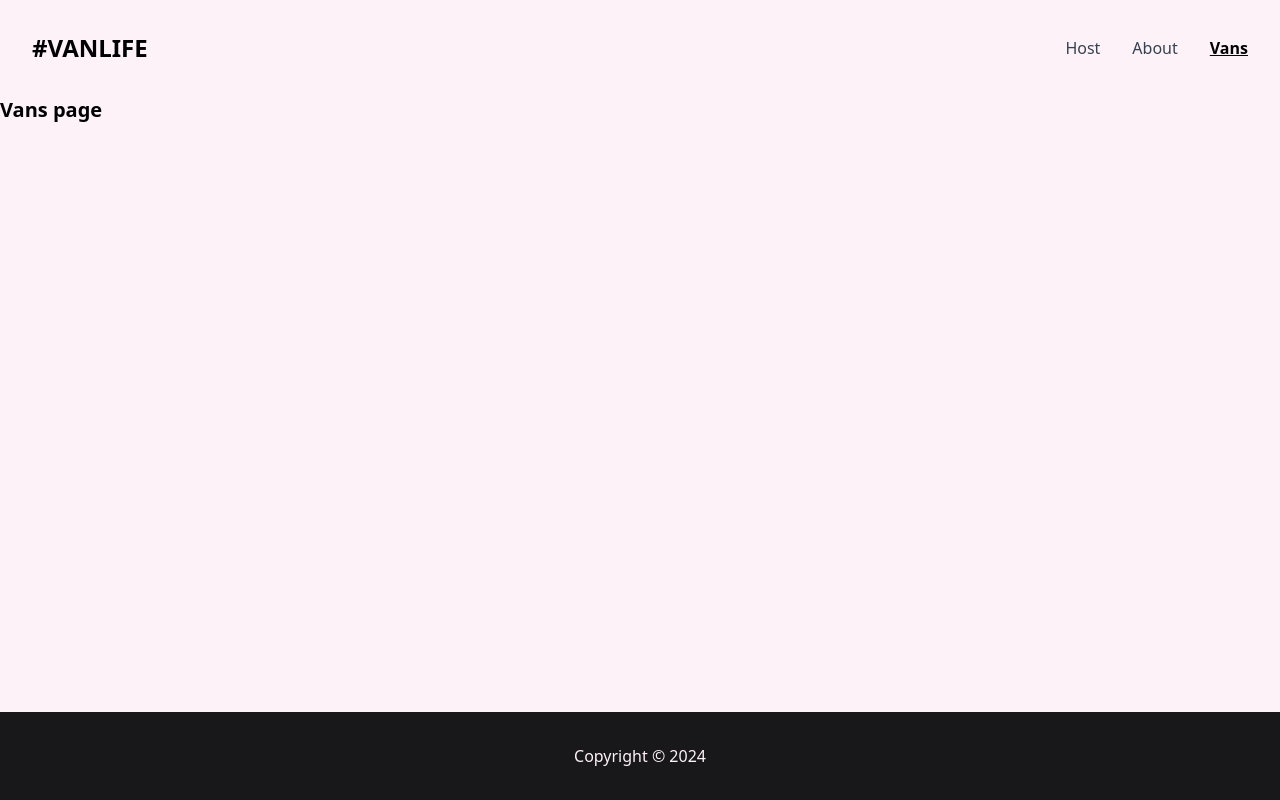
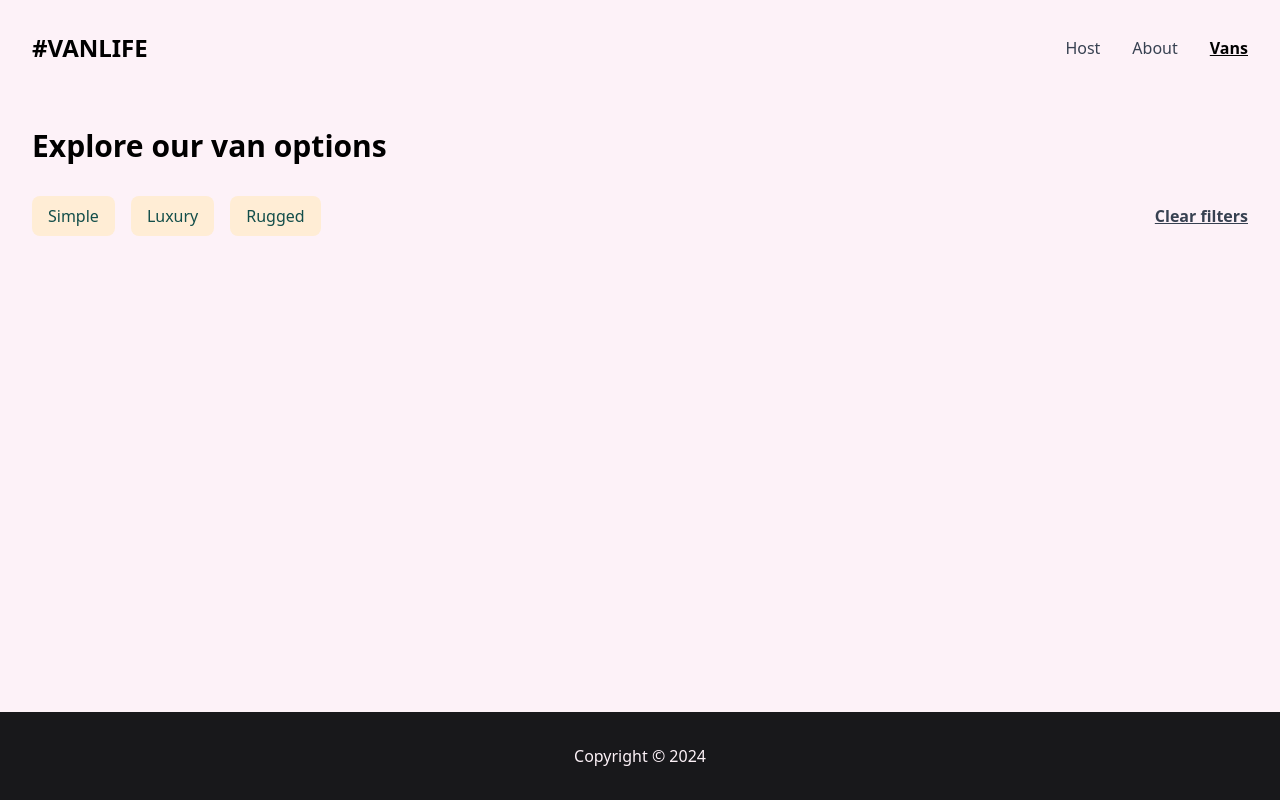
Before and after one commit to bilelhamitouche/vanlife-project, a React (Vite) app: page /vans in a window 1280 px wide. Built offline with nearby package versions, Linux system fonts and the light colour scheme.

Commit message:
deleted unused import

```diff
--- a/src/routes/vans/vans.jsx
+++ b/src/routes/vans/vans.jsx
@@ -1,5 +1,24 @@
+
 function Vans() {
-  return <div className="text-xl font-bold">Vans page</div>;
+  return (
+    <div className="flex flex-col gap-8 p-8">
+      <h1 className="text-3xl font-bold">Explore our van options</h1>
+      <div className="flex gap-4 justify-between items-center">
+        <button className="py-2 px-4 text-teal-900 capitalize bg-orange-100 rounded-lg hover:text-orange-100 hover:bg-orange-700 focus:text-orange-100 focus:bg-orange-700">
+          simple
+        </button>
+        <button className="py-2 px-4 text-teal-900 capitalize bg-orange-100 rounded-lg hover:text-orange-100 hover:bg-black focus:text-orange-100 focus:bg-black">
+          luxury
+        </button>
+        <button className="py-2 px-4 text-teal-900 capitalize bg-orange-100 rounded-lg hover:text-orange-100 hover:bg-teal-900 focus:text-orange-100 focus:bg-teal-900">
+          rugged
+        </button>
+        <button className="ml-auto font-bold text-gray-700 underline hover:text-black">
+          Clear filters
+        </button>
+      </div>
+    </div>
+  );
 }
 
 export default Vans;
```
